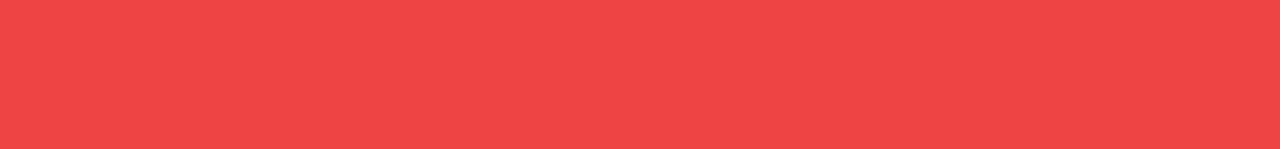
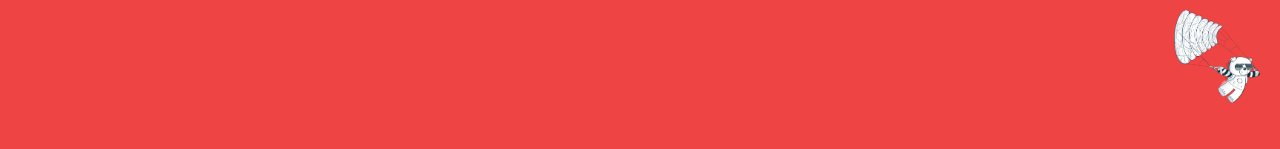
Before and after one commit to AlexKLWS/machobear-test, a Next.js app in the folder machobear-test-fe/: page / in a window 1280 px wide. Shown: the top 149 px of the page. Built offline with nearby package versions, Linux system fonts and the light colour scheme.

Commit message:
Add machobear to general layout

```diff
--- a/machobear-test-fe/src/app/layout.tsx
+++ b/machobear-test-fe/src/app/layout.tsx
@@ -2,6 +2,7 @@ import type { Metadata } from "next";
 import { Work_Sans } from "next/font/google";
 import "./globals.css";
 import { cn } from "@/lib/utils";
+import { Machobear } from "@/components/smart/Machobear";
 
 const workSans = Work_Sans({
   subsets: ["latin"],
@@ -26,6 +27,7 @@ export default function RootLayout({
           workSans.variable
         )}
       >
+        <Machobear />
         {children}
       </body>
     </html>
```
